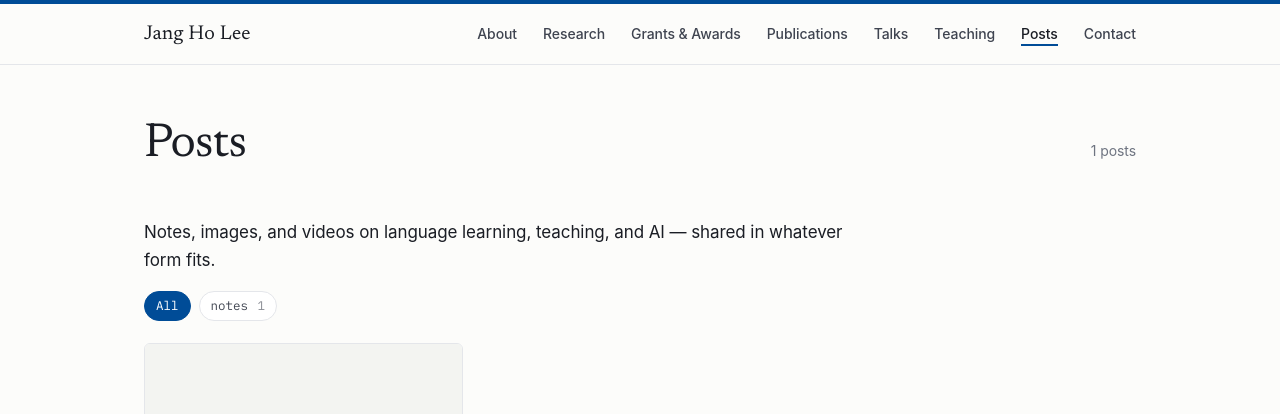
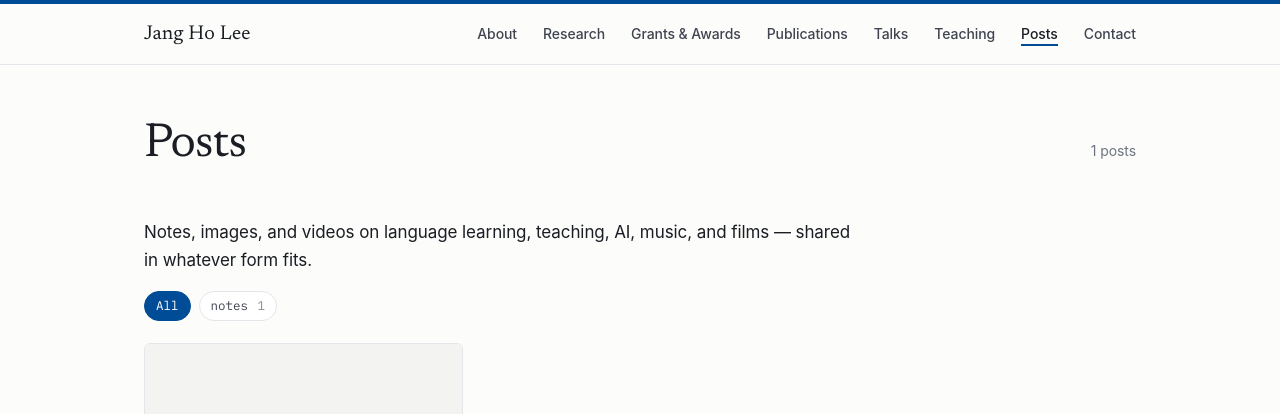
Before and after one commit to jangho330/jangho330.github.io, a Jekyll site: the page built from posts/index.html, in a window 1280 px wide and 1204 px high. Shown: the top 414 px of the window. Built offline with Jekyll 4.4.1, drawn with Linux system fonts in a browser that asks for light colours; some web fonts are replaced.

Commit message:
Update index.html

```diff
--- a/posts/index.html
+++ b/posts/index.html
@@ -5,7 +5,7 @@ permalink: /posts/
 ---
 <section class="page">
   <div class="sec-head"><h1>Posts</h1><span class="sec-note">{{ site.posts | size }} posts</span></div>
-  <p class="prose">Notes, images, and videos on language learning, teaching, and AI — shared in whatever form fits.</p>
+  <p class="prose">Notes, images, and videos on language learning, teaching, AI, music, and films — shared in whatever form fits.</p>
 
   {% capture tag_names %}{% for tag in site.tags %}{{ tag[0] }}|{% endfor %}{% endcapture %}
   {% assign tag_names = tag_names | split: "|" | sort %}
```
